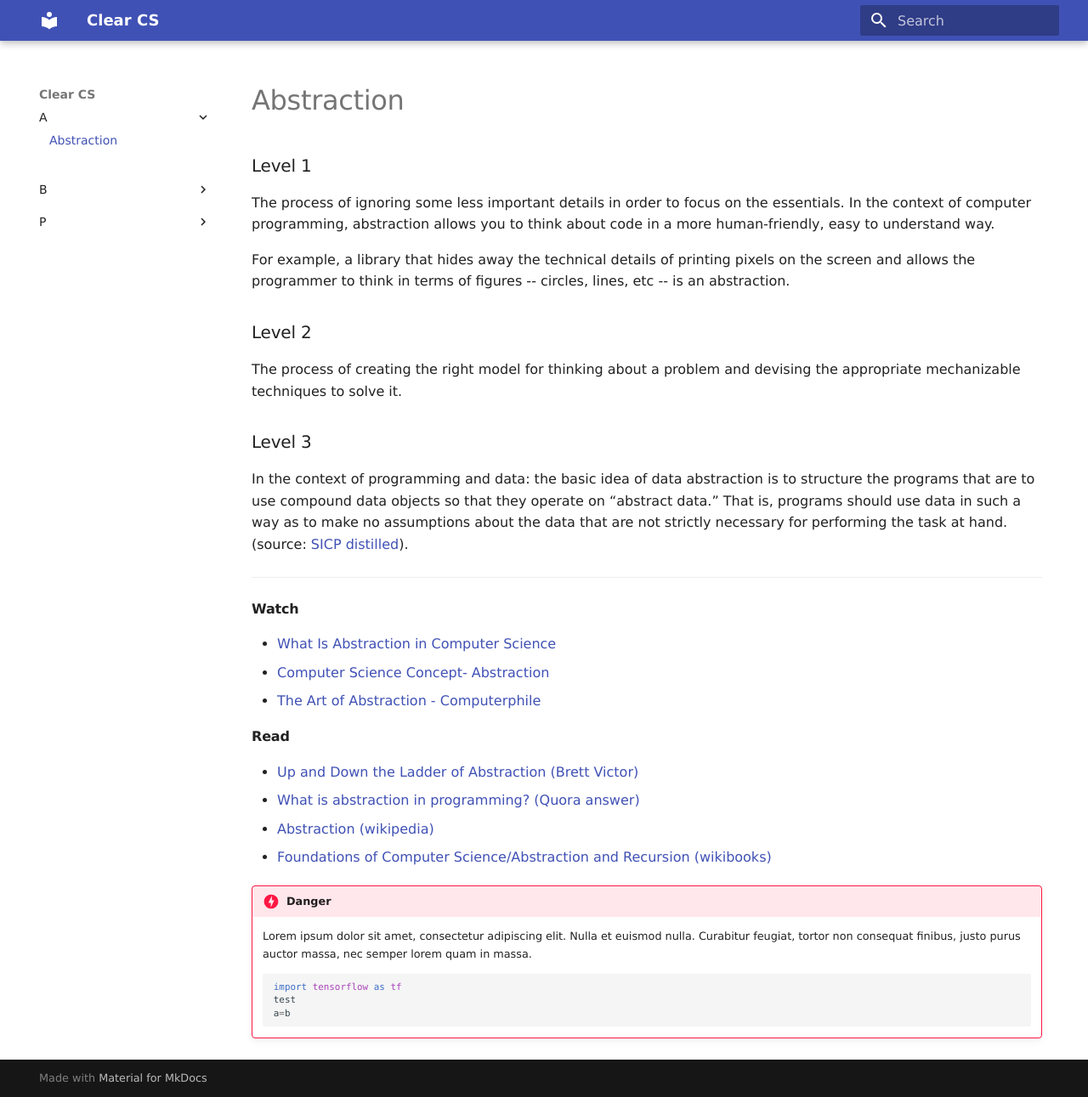
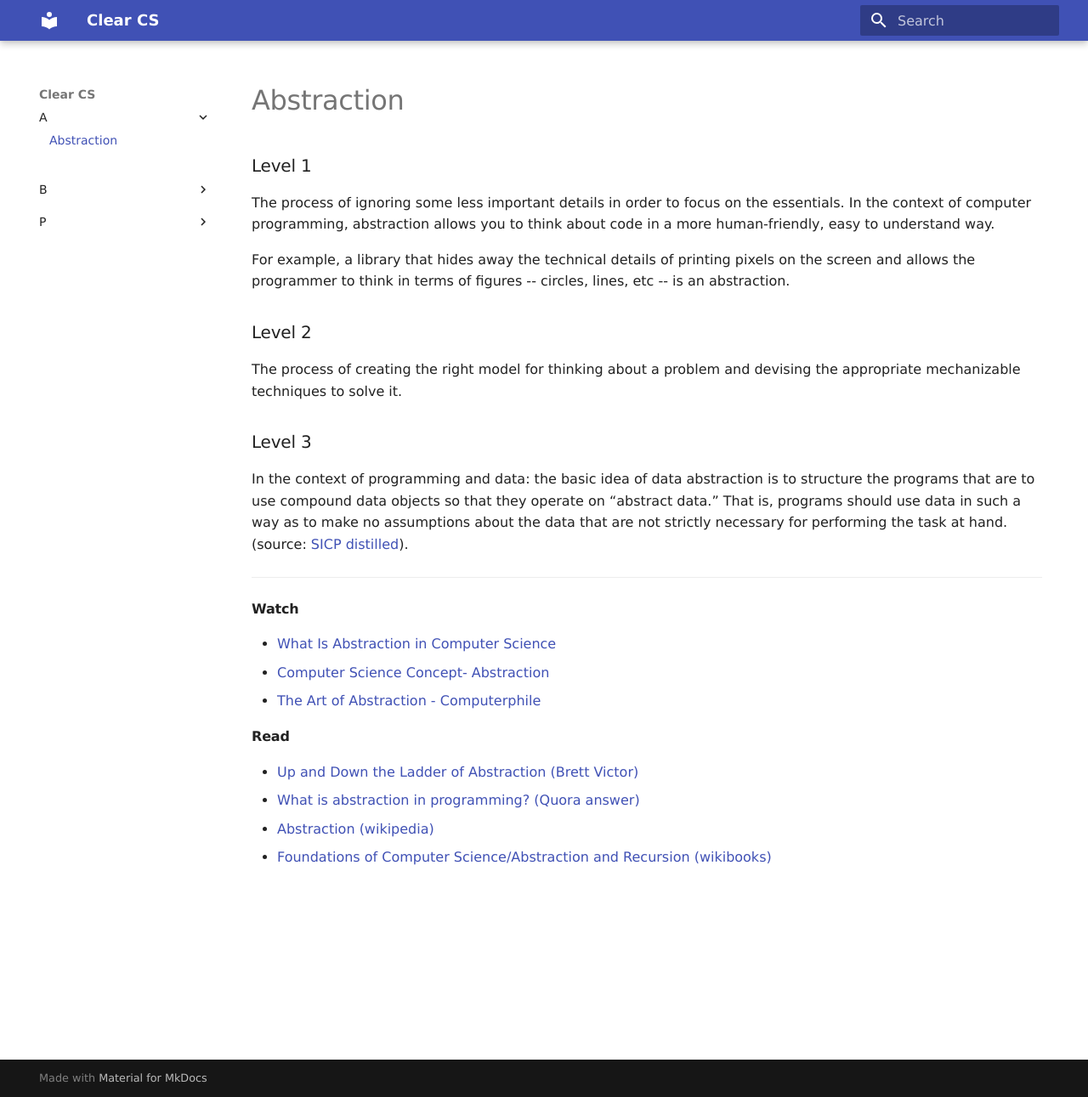
Before and after one commit to Codexpanse/cs.quickref.dev, an MkDocs documentation site: the page built from docs/a/abstraction.md, in a window 1280 px wide and 1291 px high. Shown: the whole window at 85% size. Built offline with MkDocs 1.6.1 and Material for MkDocs 9.7.7, drawn with Linux system fonts in a browser that asks for light colours; some web fonts are replaced.

Commit message:
remove demo block

````diff
--- a/docs/a/abstraction.md
+++ b/docs/a/abstraction.md
@@ -28,15 +28,3 @@ In the context of programming and data: the basic idea of data abstraction is to
 - [What is abstraction in programming? (Quora answer)](https://www.quora.com/What-is-abstraction-in-programming)
 - [Abstraction (wikipedia)](https://en.wikipedia.org/wiki/Abstraction_(computer_science))
 - [Foundations of Computer Science/Abstraction and Recursion (wikibooks)](https://en.wikibooks.org/wiki/Foundations_of_Computer_Science/Abstraction_and_Recursion)
-
-
-!!! danger
-    Lorem ipsum dolor sit amet, consectetur adipiscing elit. Nulla et euismod
-    nulla. Curabitur feugiat, tortor non consequat finibus, justo purus auctor
-    massa, nec semper lorem quam in massa.
-
-    ```python
-    import tensorflow as tf
-    test
-    a=b
-    ```
````
Also changed, not shown: docs/p/programming-language.md (+2 -0 lines).
